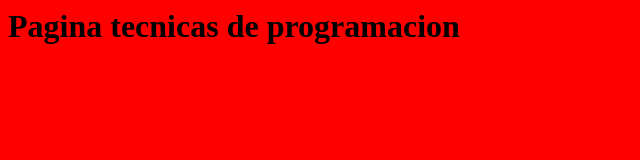
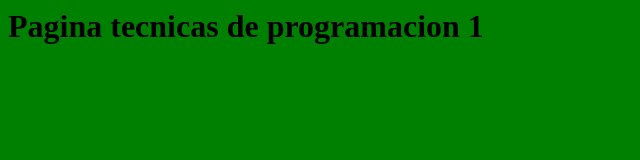
Before and after one commit to alejandropulido24/Repositorio-tecnicas-de-programaci-n, a plain HTML site: page index.htm in a window 1280 px wide. Shown: the whole page, without its empty margins (0-640 px from the left). Drawn offline with Linux system fonts and the light colour scheme.

Commit message:
primer parrafo de la pagina

```diff
--- a/index.htm
+++ b/index.htm
@@ -7,9 +7,9 @@
          </title>
 
 </head>
-<body bgcolor="red">
+<body bgcolor="green">
 
-<h1> Pagina tecnicas de programacion  </h1>
+<h1> Pagina tecnicas de programacion 1 </h1>
 
 
 
```
